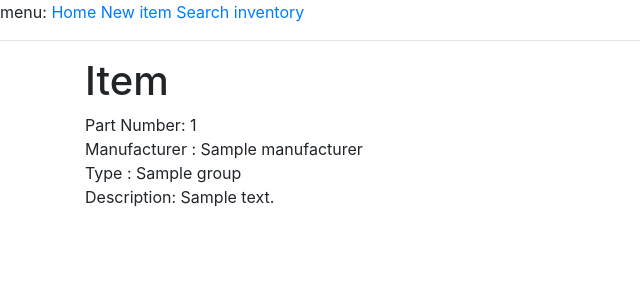
After one commit to gregov77/inventory, a Flask app: page /item/1 in a window 1280 px wide. The commit adds this page. Shown: the top 300 px of the page, without its empty margins (0-640 px from the left). Run offline with Flask 2, Linux system fonts and the light colour scheme; a database or web service that is not in the repository returns one stand-in record (values such as "Sample title"); some libraries are stand-ins or nearby versions.

Commit message:
viewItem route and wsgi

```diff
--- a/app/models.py
+++ b/app/models.py
@@ -4,11 +4,12 @@ class User:
         self.password = password
 
 class Product:
-    def __init__(self, id_=None, part_number=None, group=None, quantity=None):
+    def __init__(self, id_=None, manufacturer=None, part_number=None, group=None, description=None):
         self.id_ = id_
+        self.manufacturer = manufacturer
         self.part_number = part_number
         self.group = group
-        self.quantity = quantity
+        self.description = description
 
 class InStock:
     def __init__(self, id_=None, part_number=None, quantity=None,
--- a/app/routes.py
+++ b/app/routes.py
@@ -1,6 +1,7 @@
 from flask import render_template, flash, redirect, url_for, request
-from app import app, mongo
-from .forms import (AddedItemForm, SearchedItemForm, SearchedItemListForm,
+from flask import current_app
+from app import mongo
+from .forms import (AddItemForm, SearchedItemForm, SearchedItemListForm,
     SearchInventoryForm)
 from .models import Product, InStock
 from bson import ObjectId
@@ -21,7 +22,7 @@ def listOfSearchedItems(query):
     Returns:
         items(list): list of documents (as dict)
     '''
-    results = mongo.db.stock.find(query).sort('_id')
+    results = mongo.db.instock.find(query).sort('_id')
     items = [result for result in results]
 
     return items
@@ -29,18 +30,20 @@ def listOfSearchedItems(query):
 #
 # VIEWS
 #
-@app.route('/')
-@app.route('/index')
+@current_app.route('/')
+@current_app.route('/index')
 def index():
     return render_template('base.html')
 
 
-@app.route('/item/new', methods = ['GET', 'POST'])
+@current_app.route('/item/new', methods = ['GET', 'POST'])
 def newItem():
-    form = AddedItemForm()
+    form = AddItemForm()
     if form.validate_on_submit():
-        NewProduct = Product(part_number=form.part_number.data,
-                        quantity=form.quantity.data)
+        NewProduct = Product(manufacturer=form.manufacturer.data,
+                             part_number=form.part_number.data,
+                             group = form.group.data,
+                             description = form.description.data)
         mongo.db.products.insert_one(NewProduct.__dict__)
         flash(f'Item added: {NewProduct.__dict__}')
         return redirect(url_for('newItem'))
@@ -48,18 +51,18 @@ def newItem():
     return render_template('newItem.html', title='Add item', form=form)
 
 
-@app.route('/inventory/search', methods = ['GET', 'POST'])
+@current_app.route('/inventory/search', methods = ['GET', 'POST'])
 def searchInventory():
     form = SearchInventoryForm()
     if form.validate_on_submit():
         query = {form.searchField.data:form.searchValue.data}
         return redirect(url_for('inventory', query=query))
 
-    return render_template('searchInventory.html', title='Search item',
+    return render_template('searchInventory.html', title='Search inventory',
                            form=form)
 
 
-@app.route('/inventory', methods = ['GET', 'POST'])
+@current_app.route('/inventory', methods = ['GET', 'POST'])
 def inventory():
     form = SearchedItemListForm()
     mainQuery = json.loads(request.args.get('query').replace("'", "\""))
@@ -77,11 +80,11 @@ def inventory():
             if isinstance(quantity, int) and quantity >= 0:
                 query = { '_id': litem['_id'] }
                 if quantity == 0:
-                    mongo.db.stock.delete_one(query)
+                    mongo.db.instock.delete_one(query)
                     flash(f'Item removed: {litem["_id"]} {fitem.id_.data}.')
                 if litem['quantity']  != quantity:
                     newvalues = { '$set': { 'quantity': quantity } }
-                    mongo.db.stock.update_one(query, newvalues)
+                    mongo.db.instock.update_one(query, newvalues)
                     flash(f'Item changed: {litem["_id"]} {quantity}.')
             else:
                 flash(f'Quantity for item {litem["_id"]} should be an integer.')
@@ -92,7 +95,8 @@ def inventory():
                            form=form)
 
 
-@app.route('/item/<itemId>', methods = ['GET', 'POST'])
+@current_app.route('/item/<itemId>', methods = ['GET', 'POST'])
 def viewItem(itemId):
-
-    return render_template('viewItem.html', title='Update item')
+    product = mongo.db.products.find_one({'part_number':itemId})
+    print(product)
+    return render_template('viewItem.html', title='Item', product=product)
--- a/app/templates/base.html
+++ b/app/templates/base.html
@@ -18,7 +18,7 @@
         <div>menu:
             <a href='{{ url_for("index") }}'>Home</a>
             <a href='{{ url_for("newItem") }}'>New item</a>
-            <a href='{{ url_for("searchInventory") }}'>Search item</a>
+            <a href='{{ url_for("searchInventory") }}'>Search inventory</a>
         </div>
 
         <hr>
--- a/app/templates/inventory.html
+++ b/app/templates/inventory.html
@@ -13,7 +13,7 @@
           {% for item in form.items %}
           {{ item.id_}}
           <tr>
-            <td><a href="{{ url_for('viewItem', itemId=item.id_.data) }}">{{ item.part_number.data }}</a></td>
+            <td><a href="{{ url_for('viewItem', itemId=item.part_number.data) }}">{{ item.part_number.data }}</a></td>
             <td>{{ item.quantity }}</td>
           </tr>
           {% endfor %}
--- a/app/templates/updateItem.html
+++ /dev/null
@@ -1,6 +0,0 @@
-{% extends 'base.html' %}
-
-{% block content %}
-<h1>{{ title }}</h1>
-
-{% endblock %}
--- /dev/null
+++ b/app/templates/viewItem.html
@@ -0,0 +1,13 @@
+{% extends 'base.html' %}
+
+{% block content %}
+<h1>{{ title }}</h1>
+<div>
+    Part Number: {{ product['part_number'] }}<br>
+    Manufacturer : {{ product['manufacturer'] }}<br>
+    Type : {{ product['group'] }}<br>
+    Description: {{ product['description'] }}<br>
+
+</div>
+
+{% endblock %}
--- /dev/null
+++ b/wsgi.py
@@ -0,0 +1,6 @@
+from app import create_app
+
+app = create_app()
+
+if __name__ == "__main__":
+    app.run(host='localhost')
```
Also changed, not shown: app/__init__.py (+14 -5 lines), app/forms.py (+8 -4 lines).
